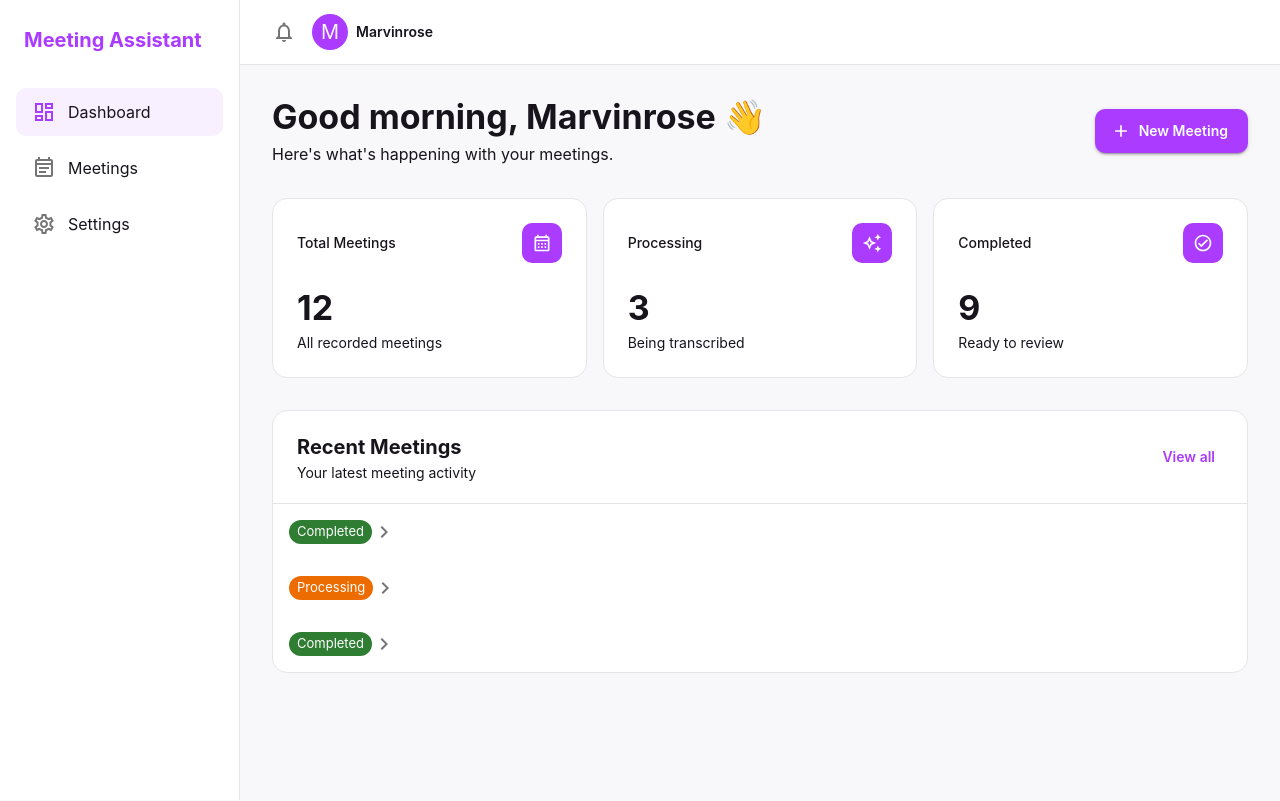
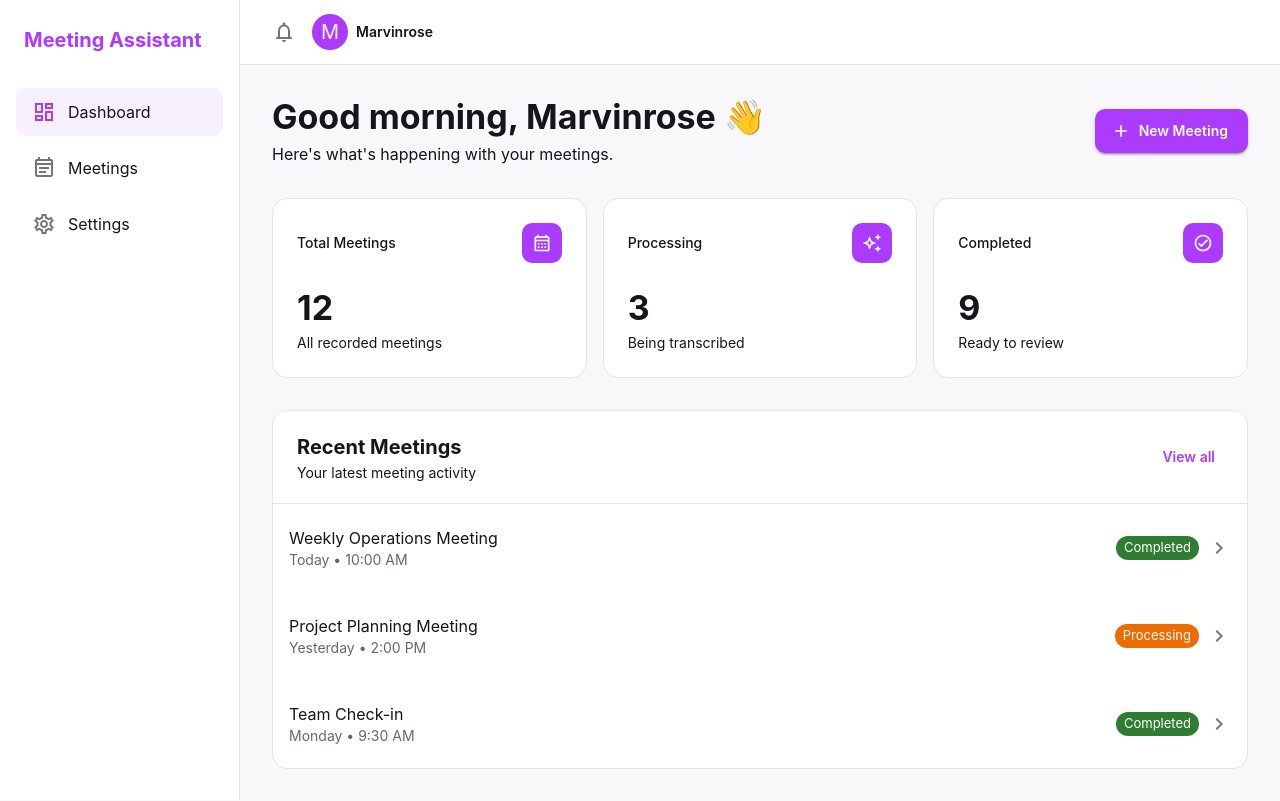
Before and after one commit to Marvinrose/Meeting-Assistant, a React app in the folder frontend/: page / in a window 1280 px wide. Built offline with nearby package versions, Linux system fonts and the light colour scheme; the HTML template or start-up script is replaced by a standard one.

Commit message:
Updated MeetingCard component,

```diff
--- a/frontend/src/components/dashboard/MeetingCard.jsx
+++ b/frontend/src/components/dashboard/MeetingCard.jsx
@@ -2,7 +2,7 @@ import {
   Box,
   Chip,
   ListItemButton,
-  Typography,
+  ListItemText,
 } from '@mui/material';
 
 import ChevronRightIcon from '@mui/icons-material/ChevronRight';
@@ -18,15 +18,38 @@ function MeetingCard({ title, date, time, status }) {
   return (
     <ListItemButton
       sx={{
-        px: 2,
+        px: { xs: 1.5, sm: 2 },
         py: 2,
         borderRadius: 2,
-        alignItems: 'center',
+        alignItems: {
+          xs: 'flex-start',
+          sm: 'center',
+        },
+
         '&:hover': {
           backgroundColor: 'action.hover',
         },
       }}
     >
+      {/* Meeting information */}
+      <ListItemText
+        primary={title}
+        secondary={`${date} • ${time}`}
+        primaryTypographyProps={{
+          fontWeight: 600,
+          noWrap: true,
+        }}
+        secondaryTypographyProps={{
+          color: 'text.secondary',
+          noWrap: true,
+        }}
+        sx={{
+          minWidth: 0,
+          mr: 2,
+        }}
+      />
+
+      {/* Status + arrow */}
       <Box
         sx={{
           display: 'flex',
@@ -46,9 +69,9 @@ function MeetingCard({ title, date, time, status }) {
             },
           }}
         />
-      </Box>
 
         <ChevronRightIcon color="action" />
+      </Box>
     </ListItemButton>
   );
 }
```
Lines whose indentation alone changed are shown as unchanged.
